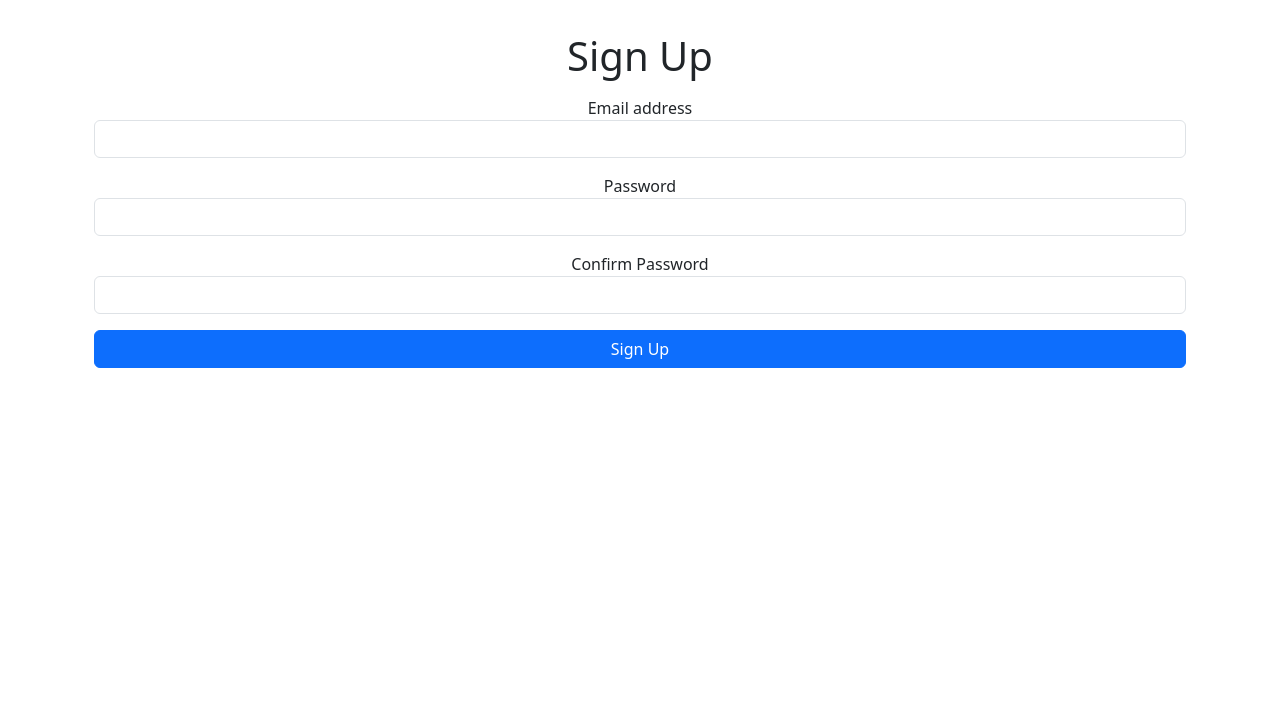
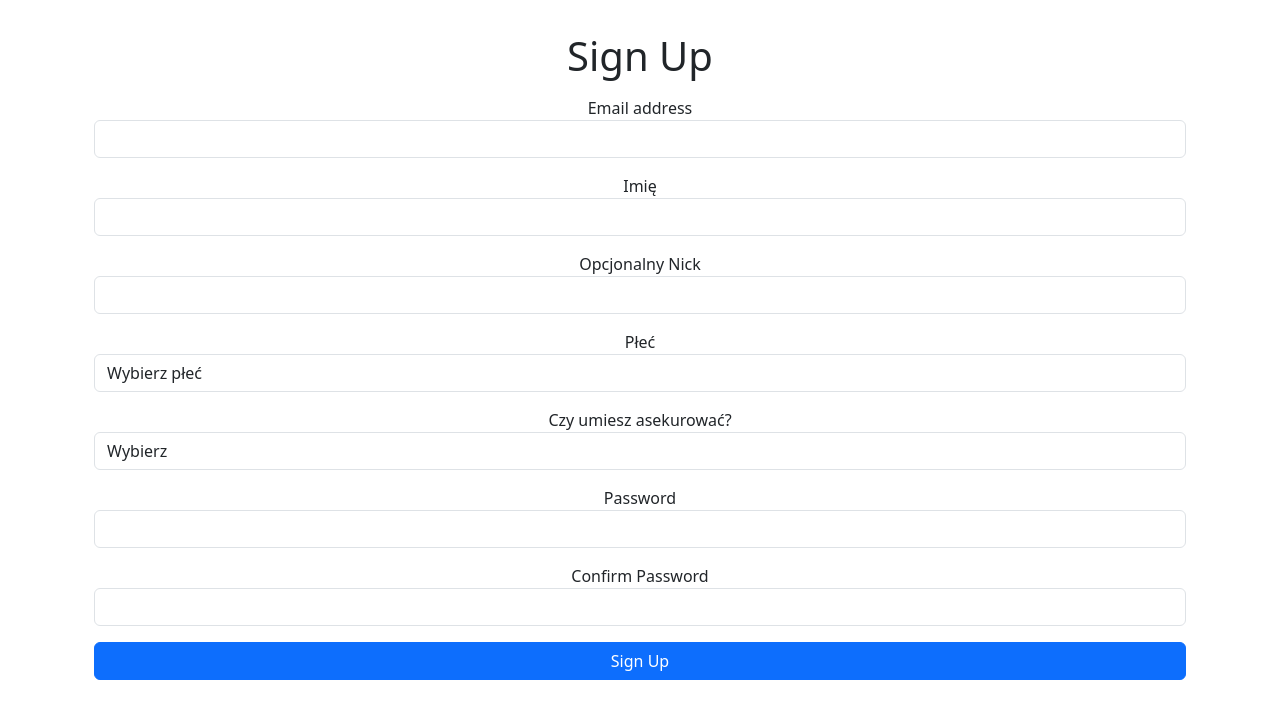
Before and after one commit to Lucius17/IClimb-client, a React (Vite) app: page /signup in a window 1280 px wide. Shown: the top 718 px of the page. Built offline with nearby package versions, Linux system fonts and the light colour scheme.

Commit message:
Dodane wymagane pola przy rejestracji, oraz dodane dodatkowe pola przy rejestrowaniu

```diff
--- a/src/components/SignUp.jsx
+++ b/src/components/SignUp.jsx
@@ -4,15 +4,30 @@ function SignUp() {
   const [email, setEmail] = useState('');
   const [password, setPassword] = useState('');
   const [confirmPassword, setConfirmPassword] = useState('');
+  const [name, setName] = useState('');  // Pole Imię
+  const [nickname, setNickname] = useState('');  // Opcjonalny nick
+  const [gender, setGender] = useState('');  // Płeć
+  const [canBelay, setCanBelay] = useState('');  // Asekuracja
+  const [errors, setErrors] = useState({}); // Stan na błędy walidacji
 
   const handleSubmit = (event) => {
     event.preventDefault();
-    if (password !== confirmPassword) {
-      alert("Passwords do not match");
-      return;
-    }
+    const validationErrors = {};
+
+    // Sprawdzenie, czy pola są poprawnie wypełnione
+    if (!email) validationErrors.email = 'Email jest wymagany';
+    if (!name) validationErrors.name = 'Imię jest wymagane';
+    if (!gender) validationErrors.gender = 'Wybór płci jest wymagany';
+    if (!canBelay) validationErrors.canBelay = 'Wybór asekuracji jest wymagany';
+    if (password !== confirmPassword) validationErrors.password = 'Hasła muszą być takie same';
+
+    setErrors(validationErrors);
+
+    // Jeżeli są błędy walidacji, nie wysyłamy formularza
+    if (Object.keys(validationErrors).length > 0) return;
+
     // Logika rejestracji
-    console.log('Rejestracja:', { email, password });
+    console.log('Rejestracja:', { email, password, name, nickname, gender, canBelay });
   };
 
   return (
@@ -29,7 +44,64 @@ function SignUp() {
             onChange={(e) => setEmail(e.target.value)}
             required
           />
+          {errors.email && <div className="text-danger">{errors.email}</div>}
         </div>
+
+        <div className="form-group mt-3">
+          <label htmlFor="name">Imię</label>
+          <input
+            type="text"
+            className="form-control"
+            id="name"
+            value={name}
+            onChange={(e) => setName(e.target.value)}
+            required
+          />
+          {errors.name && <div className="text-danger">{errors.name}</div>}
+        </div>
+
+        <div className="form-group mt-3">
+          <label htmlFor="nickname">Opcjonalny Nick</label>
+          <input
+            type="text"
+            className="form-control"
+            id="nickname"
+            value={nickname}
+            onChange={(e) => setNickname(e.target.value)}
+          />
+        </div>
+
+        <div className="form-group mt-3">
+          <label>Płeć</label>
+          <select
+            className="form-control"
+            value={gender}
+            onChange={(e) => setGender(e.target.value)}
+            required
+          >
+            <option value="">Wybierz płeć</option>
+            <option value="male">Mężczyzna</option>
+            <option value="female">Kobieta</option>
+            <option value="other">Inne</option>
+          </select>
+          {errors.gender && <div className="text-danger">{errors.gender}</div>}
+        </div>
+
+        <div className="form-group mt-3">
+          <label>Czy umiesz asekurować?</label>
+          <select
+            className="form-control"
+            value={canBelay}
+            onChange={(e) => setCanBelay(e.target.value)}
+            required
+          >
+            <option value="">Wybierz</option>
+            <option value="yes">Tak</option>
+            <option value="no">Nie</option>
+          </select>
+          {errors.canBelay && <div className="text-danger">{errors.canBelay}</div>}
+        </div>
+
         <div className="form-group mt-3">
           <label htmlFor="password">Password</label>
           <input
@@ -41,6 +113,7 @@ function SignUp() {
             required
           />
         </div>
+
         <div className="form-group mt-3">
           <label htmlFor="confirmPassword">Confirm Password</label>
           <input
@@ -51,7 +124,9 @@ function SignUp() {
             onChange={(e) => setConfirmPassword(e.target.value)}
             required
           />
+          {errors.password && <div className="text-danger">{errors.password}</div>}
         </div>
+
         <button type="submit" className="btn btn-primary mt-3 w-100">Sign Up</button>
       </form>
     </div>
```
